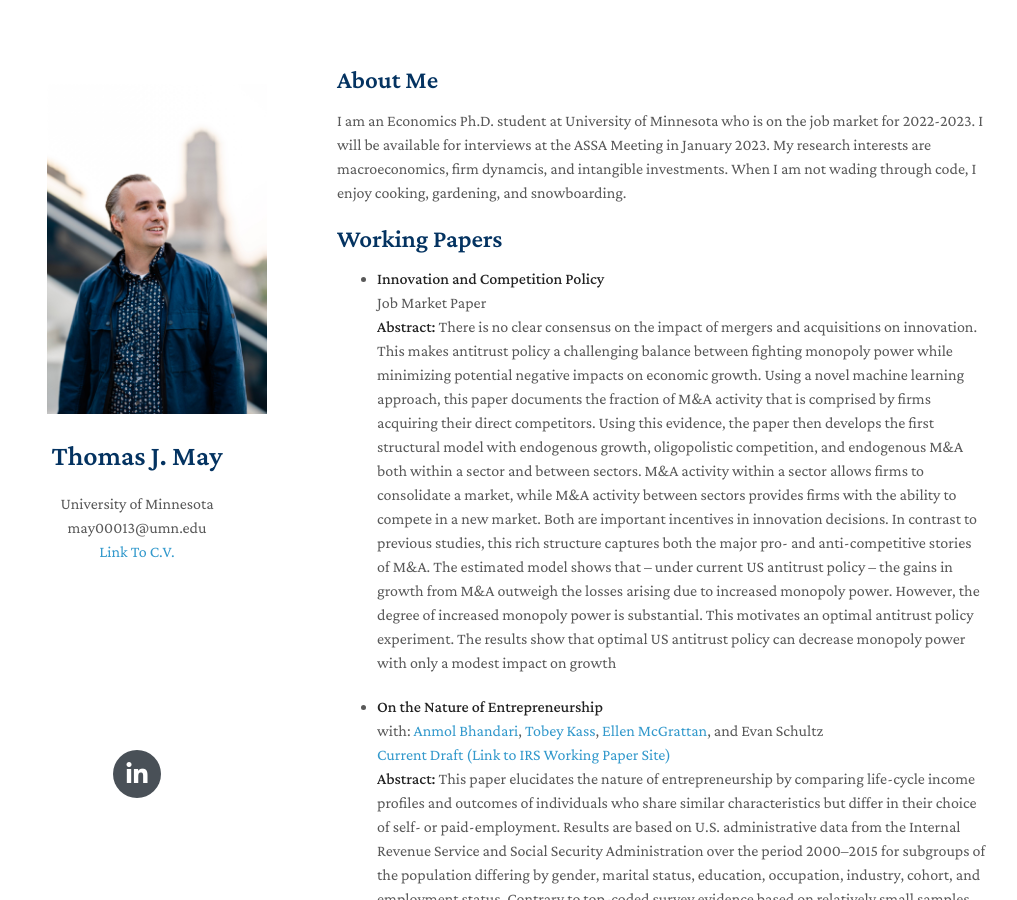
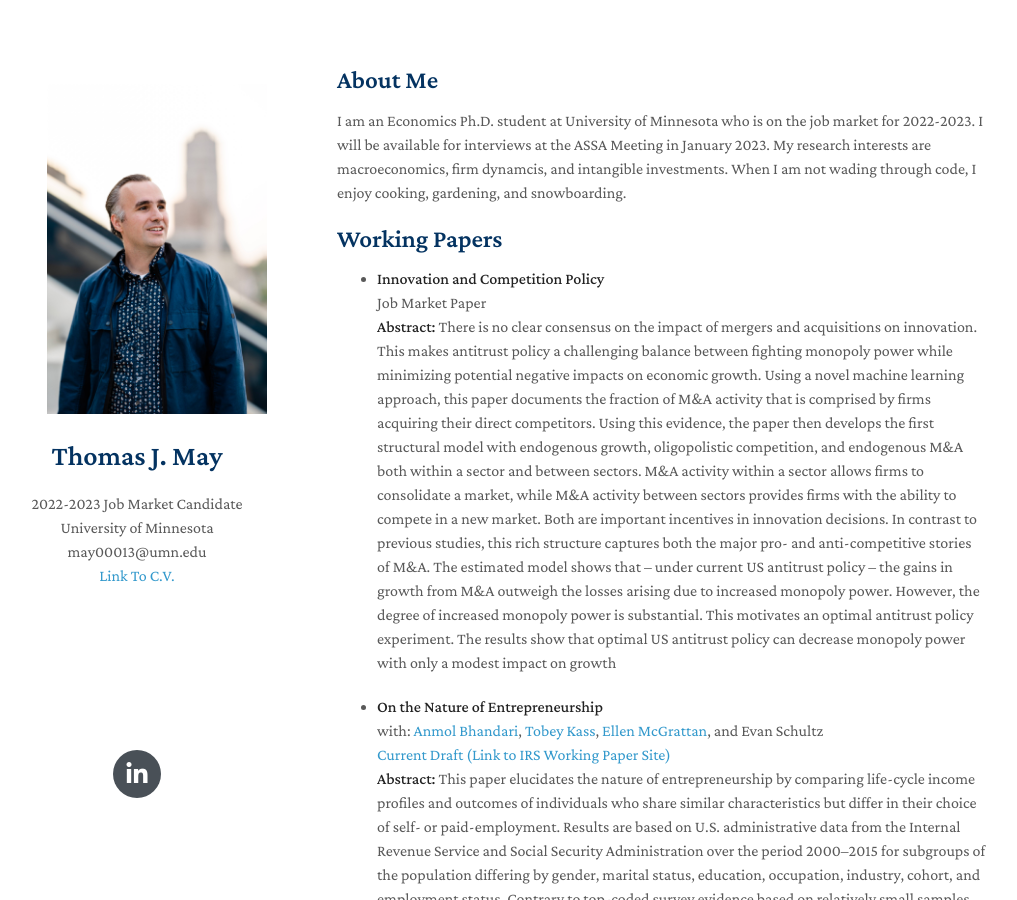
Before and after one commit to MayEcon/mayecon.github.io, a Jekyll site: the page built from index.md, in a window 1280 px wide and 900 px high. Shown: the whole window, without its empty margins (133-1150 px from the left). Built offline with Jekyll 4.4.1, drawn with Linux system fonts in a browser that asks for light colours; nearby versions of some CDN libraries; a style sheet for code colours, icons or effects is not loaded; our own code applies the rules of GitHub Pages for plain Markdown files.

Commit message:
Update _config.yml

```diff
--- a/_config.yml
+++ b/_config.yml
@@ -1,5 +1,6 @@
 # Basic Information
 title: Thomas J. May
+position: 2022-2023 Job Market Candidate
 affiliation: University of Minnesota
 email: may00013@umn.edu
 
```
